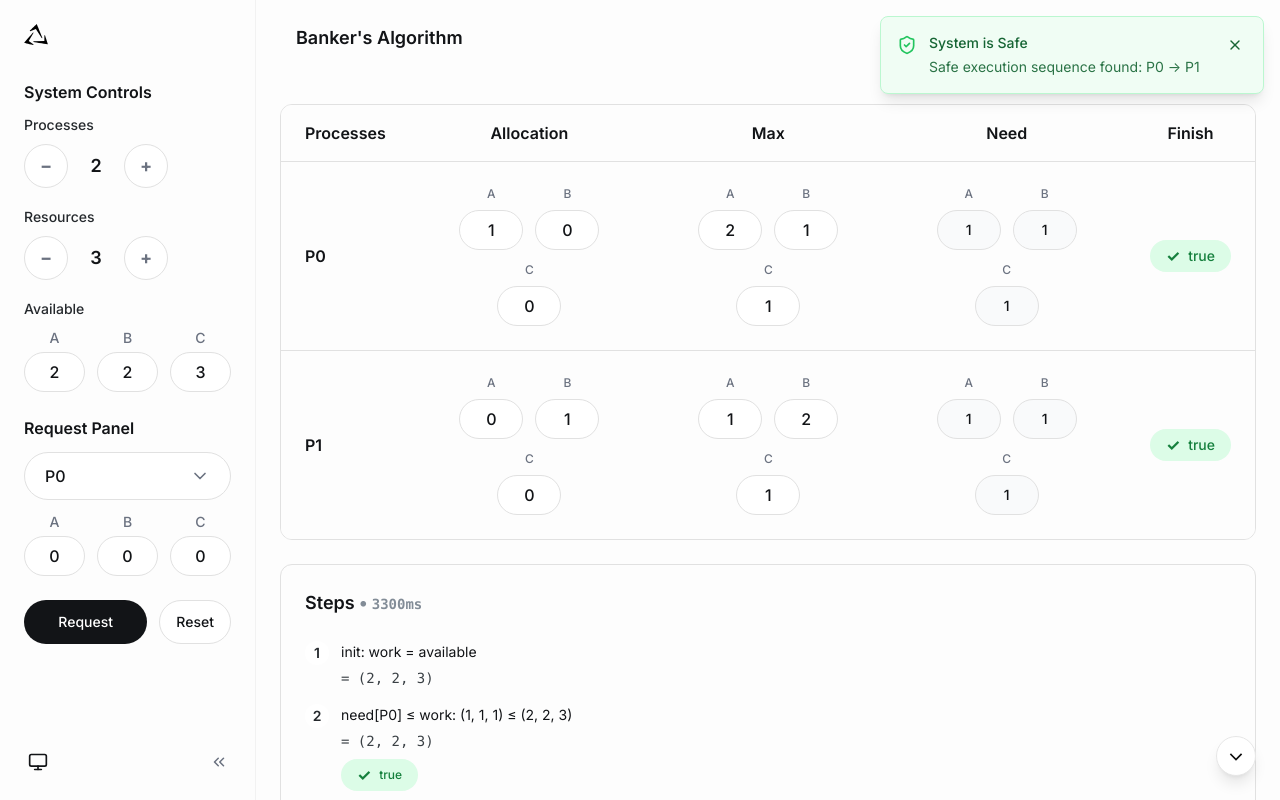
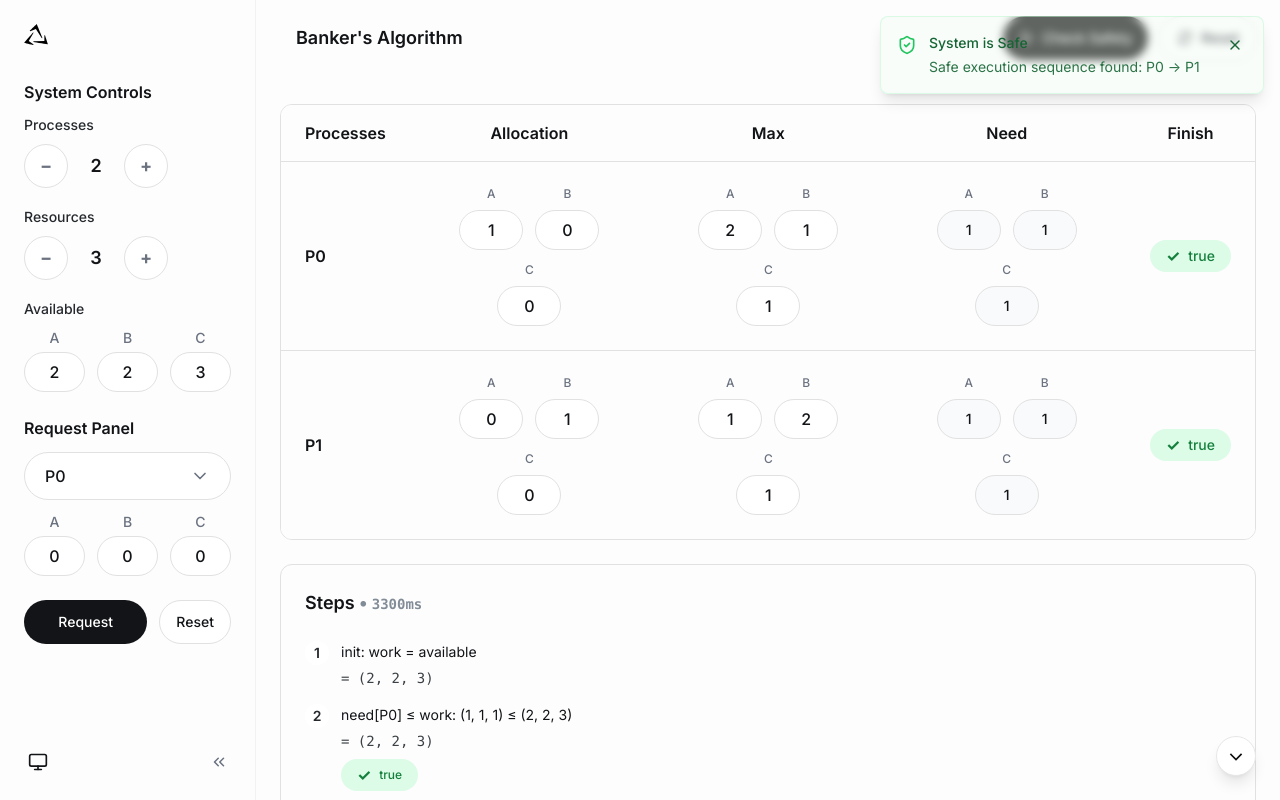
Before and after one commit to AlphsX/Banker-s-AlgorithmX, a Next.js app in the folder frontend/: page / in a window 1280 px wide. Built offline with nearby package versions, Linux system fonts and the light colour scheme.

Commit message:
style: adjust toast background and border opacity for success and error messages

```diff
--- a/frontend/src/components/ui/toast.tsx
+++ b/frontend/src/components/ui/toast.tsx
@@ -46,8 +46,8 @@ const Toast: React.FC<ToastProps> = ({ toast, onDismiss }) => {
   const Icon = toast.type === "success" ? ShieldCheck : ShieldAlert;
   const bgColor =
     toast.type === "success"
-      ? "bg-green-50 dark:bg-green-900/20 border-green-200 dark:border-green-800"
-      : "bg-red-50 dark:bg-red-900/20 border-red-200 dark:border-red-800";
+      ? "bg-green-50/40 dark:bg-green-900/20 border-green-200/50 dark:border-green-800"
+      : "bg-red-50/40 dark:bg-red-900/20 border-red-200/50 dark:border-red-800";
   const iconColor =
     toast.type === "success"
       ? "text-green-500 dark:text-green-400"
```
